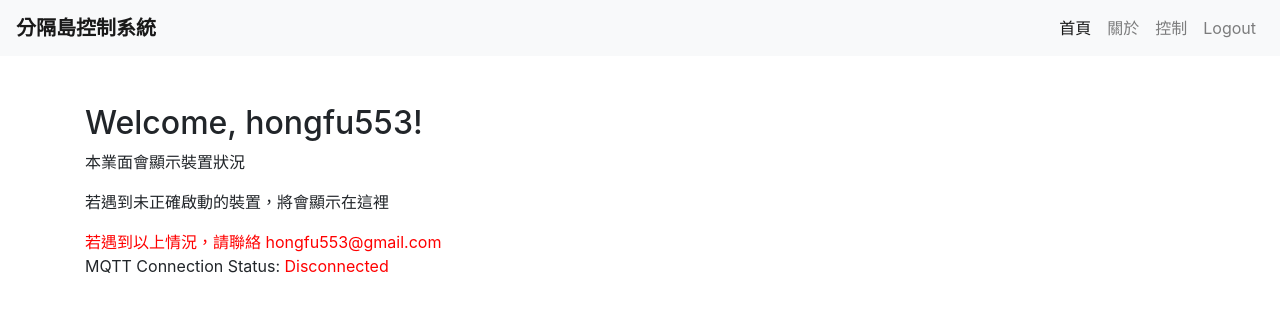
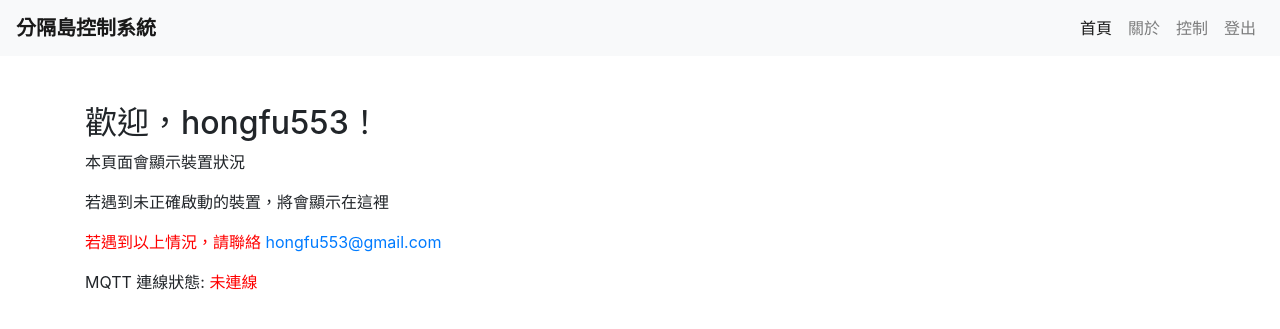
Before and after one commit to hongfu553/highway_websystem, a Flask app: template templates/index.html in a window 1280 px wide. Shown: the top 329 px of the page. Run offline with Flask 3, Linux system fonts and the light colour scheme; the template is opened without the code that fills it, so the values that code supplies are empty; a user stored in the database is signed in; some libraries are stand-ins or nearby versions.

Commit message:
new mqtt update
mqtt還沒完全修好，目前從現有的網頁功能進行更新

```diff
--- a/app.py
+++ b/app.py
@@ -11,17 +11,15 @@ app.config['SQLALCHEMY_TRACK_MODIFICATIONS'] = False
 Bootstrap(app)
 db = SQLAlchemy(app)
 
-
 login_manager = LoginManager()
 login_manager.init_app(app)
-
 
 mqtt_broker_address = "broker.hivemq.com"
 mqtt_broker_port = 1883
 mqtt_topic = "hongfu553/road"
 
-
 mqtt_client = mqtt.Client()
+mqtt_message = None
 
 
 class User(db.Model, UserMixin):
@@ -32,7 +30,6 @@ class User(db.Model, UserMixin):
 @login_manager.user_loader
 def load_user(user_id):
     return User.query.get(int(user_id))
-
 
 @app.route('/login', methods=['GET', 'POST'])
 def login():
@@ -45,19 +42,17 @@ def login():
             return redirect(url_for('index'))
     return render_template('login.html')
 
-
 @app.route('/logout')
 @login_required
 def logout():
     logout_user()
     return redirect(url_for('index'))
 
-
 @app.route('/')
-@login_required
 def index():
+    global mqtt_message
     mqtt_connect = True
-    return render_template('index.html')
+    return render_template('index.html', mqtt_message=mqtt_message)
 
 @app.route('/about')
 def about():
@@ -67,6 +62,18 @@ def about():
 def control():
     return render_template('control.html')
 
+def handle_mqtt_message(client, userdata, message):
+    global mqtt_message
+    payload = message.payload.decode('utf-8')
+    print(f"Received message: {payload}")
+
+mqtt_client.on_message = handle_mqtt_message
+
+def mqtt_connect():
+    mqtt_client.connect(mqtt_broker_address, mqtt_broker_port)
+    mqtt_client.loop_start()
+    print('Connected to MQTT broker')
+    mqtt_client.subscribe(mqtt_topic)
 
 @app.before_request
 def before_request():
@@ -74,20 +81,8 @@ def before_request():
         if not current_user.is_authenticated:
             return redirect(url_for('login'))
 
-
-def mqtt_connect():
-    mqtt_client.connect(mqtt_broker_address, mqtt_broker_port)
-    mqtt_client.loop_start()
-
-def on_message(client, userdata, message):
-    print("Received message:", message.payload.decode())
-
-
-mqtt_client.on_message = on_message
-
 if __name__ == '__main__':
     with app.app_context():
         db.create_all()
         mqtt_connect()
-        mqtt_client.subscribe(mqtt_topic)
     app.run(debug=True, port=8000)
--- a/requirements.txt
+++ b/requirements.txt
@@ -1,2 +1,3 @@
 flask
 flask-bootstrap
+paho-mqtt
--- a/templates/control.html
+++ b/templates/control.html
@@ -25,7 +25,7 @@
                     <a class="nav-link" href="#">控制 <span class="sr-only">(current)</span></a>
                 </li>
                 <li class="nav-item">
-                    <a class="nav-link" href="{{ url_for('logout') }}">Logout</a>
+                    <a class="nav-link" href="/logout">登出</a>
                 </li>
             </ul>
         </div>
--- a/templates/index.html
+++ b/templates/index.html
@@ -8,7 +8,7 @@
 </head>
 <body>
     <nav class="navbar navbar-expand-lg navbar-light bg-light">
-        <a class="navbar-brand" href="#"><b>分隔島控制系統</b></a>
+        <a class="navbar-brand" href="/"><b>分隔島控制系統</b></a>
         <button class="navbar-toggler" type="button" data-toggle="collapse" data-target="#navbarSupportedContent" aria-controls="navbarSupportedContent" aria-expanded="false" aria-label="Toggle navigation">
             <span class="navbar-toggler-icon"></span>
         </button>
@@ -16,44 +16,52 @@
         <div class="collapse navbar-collapse" id="navbarSupportedContent">
             <ul class="navbar-nav ml-auto">
                 <li class="nav-item active">
-                    <a class="nav-link" href="#">首頁 <span class="sr-only">(current)</span></a>
+                    <a class="nav-link" href="/">首頁 <span class="sr-only">(current)</span></a>
                 </li>
                 <li class="nav-item">
-                    <a class="nav-link" href="#">關於 <span class="sr-only">(current)</span></a>
+                    <a class="nav-link" href="/about">關於 <span class="sr-only">(current)</span></a>
                 </li>
                 <li class="nav-item">
-                    <a class="nav-link" href="#">控制 <span class="sr-only">(current)</span></a>
+                    <a class="nav-link" href="/control">控制 <span class="sr-only">(current)</span></a>
                 </li>
                 <li class="nav-item">
-                    <a class="nav-link" href="{{ url_for('logout') }}">Logout</a>
+                    <a class="nav-link" href="/logout">登出</a>
                 </li>
             </ul>
         </div>
     </nav>
     <div class="container mt-5">
-        <h2>Welcome, {{ current_user.username }}!</h2>
-        <p>本業面會顯示裝置狀況</p>
+        <h2>歡迎，{{ current_user.username }}！</h2>
+        <p>本頁面會顯示裝置狀況</p>
         <p>若遇到未正確啟動的裝置，將會顯示在這裡</p>
-        <font color='red'>若遇到以上情況，請聯絡 hongfu553@gmail.com</font>
+        <p style="color: red;">若遇到以上情況，請聯絡 <a href="mailto:hongfu553@gmail.com">hongfu553@gmail.com</a></p>
 
         <div id="mqtt-status">
-            <p>MQTT Connection Status: <span id="mqtt-status-indicator">Connecting...</span></p>
+            <p>MQTT 連線狀態: <span id="mqtt-status-indicator">連線中...</span></p>
         </div>
     </div>
 
     <!-- Script to update MQTT status -->
     <script>
-        // Update MQTT status indicator based on backend MQTT connection status
-        var mqttConnected = {{ mqtt_connected|tojson|safe }}; // Assume this variable is passed from backend
+        // 假設 mqtt_connected 變數從後端傳遞過來
+        var mqttConnected = false; // 假設未連線
 
         var mqttStatusIndicator = document.getElementById('mqtt-status-indicator');
         if (mqttConnected) {
-            mqttStatusIndicator.textContent = 'Connected';
-            mqttStatusIndicator.style.color = 'green'; // Change to green or any color you prefer
+            mqttStatusIndicator.textContent = '已連線';
+            mqttStatusIndicator.style.color = 'green'; // 更改為綠色或任何您喜歡的顏色
         } else {
-            mqttStatusIndicator.textContent = 'Disconnected';
-            mqttStatusIndicator.style.color = 'red'; // Change to red or any color you prefer
+            mqttStatusIndicator.textContent = '未連線';
+            mqttStatusIndicator.style.color = 'red'; // 更改為紅色或任何您喜歡的顏色
         }
+
+        // 處理登出連結
+        document.getElementById("logout").addEventListener("click", function(event){
+            event.preventDefault(); // 防止默認行為（即跳轉到#）
+            // 在此處添加登出相應的後端處理
+            // 例如，可以使用 JavaScript 發送 Ajax 請求來觸發登出操作
+            // 或者將登出連結指向後端處理登出的 URL
+        });
     </script>
 </body>
 </html>
--- a/templates/login.html
+++ b/templates/login.html
@@ -41,7 +41,7 @@
 <body>
     <div class="container mt-5">
         <div class="d-flex align-items-center mb-4">
-            <img src="\static\logo.png" alt="Logo" class="logo">
+            <img src="\static\img\logo.png" alt="Logo" class="logo">
             <h2 class="mb-0">移動式分隔島控制系統</h2>
         </div>
         <form method="post">
```
Also changed, not shown: templates/about.html (+5 -5 lines).
